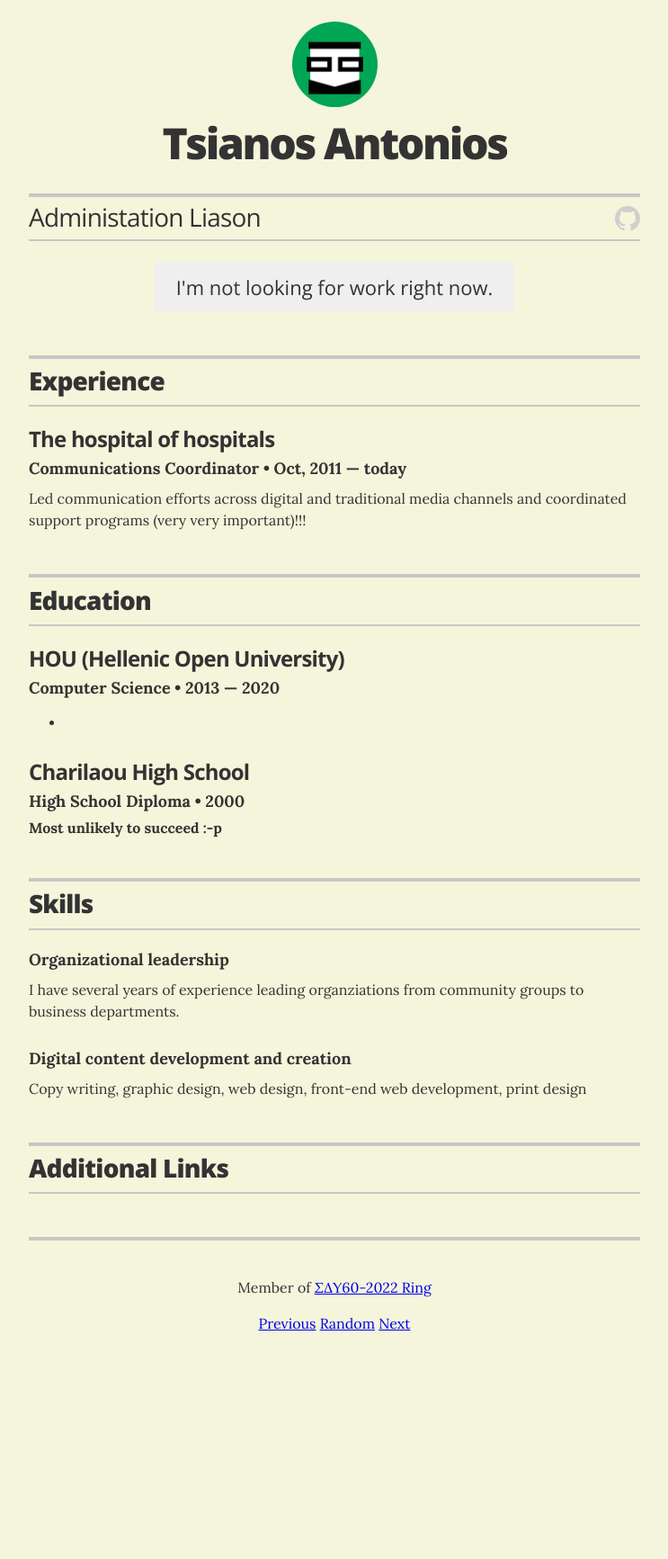
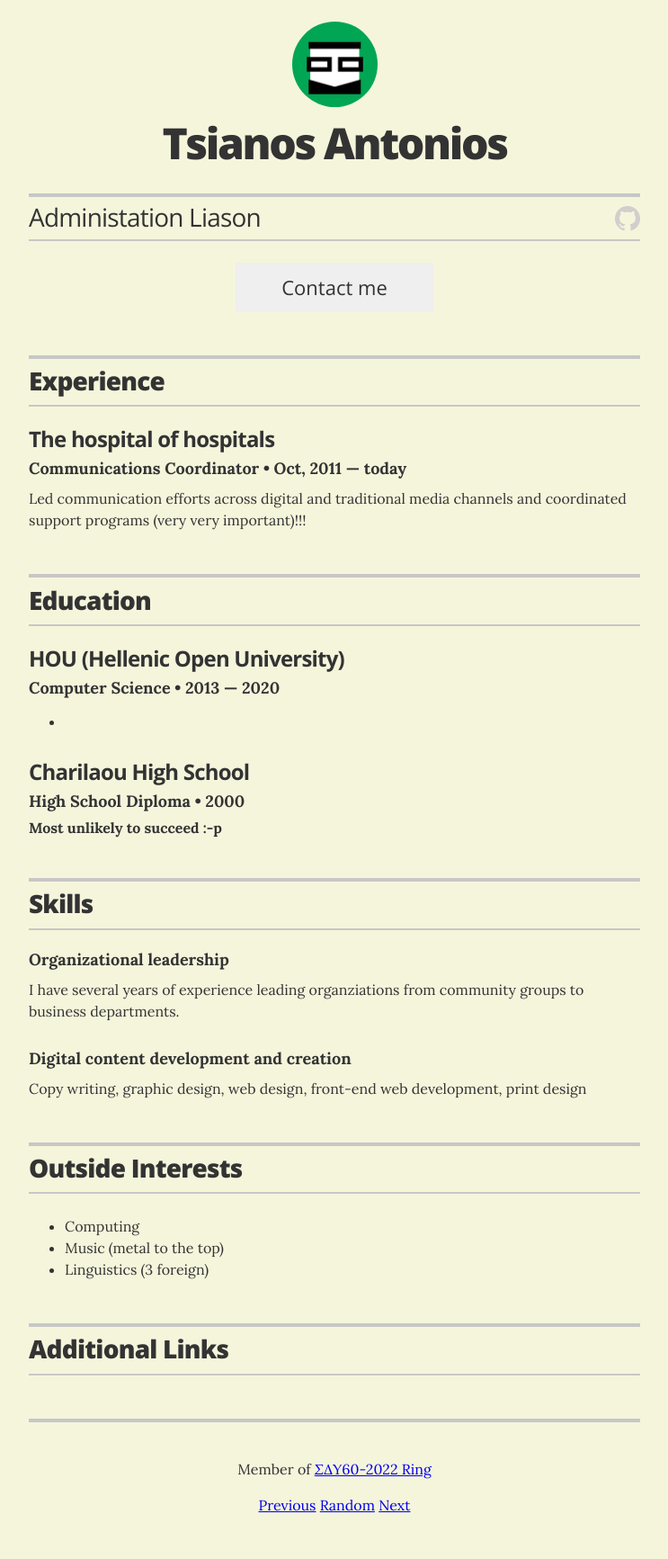
Before and after one commit to atsiano81/myCV, a Jekyll site: the page built from index.html, in a window 1280 px wide. Shown: the whole page at 90% size, without its empty margins (268-1011 px from the left). Built offline with Jekyll 4.4.1, drawn with Linux system fonts in a browser that asks for light colours; a script that is not in the unit is left out; before the commit the page ends 1531 px from its top, so only the background shows below that; some of the changed lines change nothing that is shown.

Commit message:
Update _config.yml

```diff
--- a/_config.yml
+++ b/_config.yml
@@ -29,7 +29,7 @@ resume_header_intro: "<p></p>"
 # "no" to display an "I'm not looking for work" message,
 # or remove the resume_looking_for_work option entirely
 # to leave blank
-resume_looking_for_work:        "no"
+resume_looking_for_work:        "yes"
 
 # Decide which sections to use
 # comment out to hide
@@ -40,7 +40,7 @@ resume_section_skills:          true
 #resume_section_recognition:     false
 resume_section_links:           true
 #resume_section_associations:    false
-# resume_section_interests:       true
+resume_section_interests:       true
 
 # Resume social links
 # uncomment the options you wish to display, and add your own URL
```
